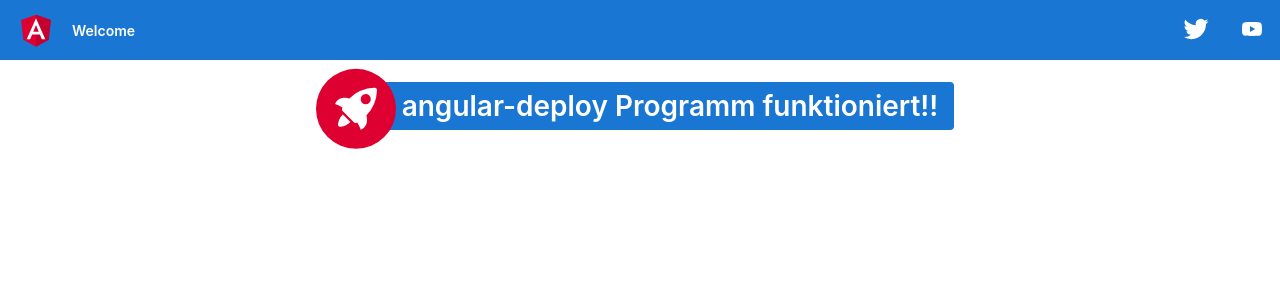
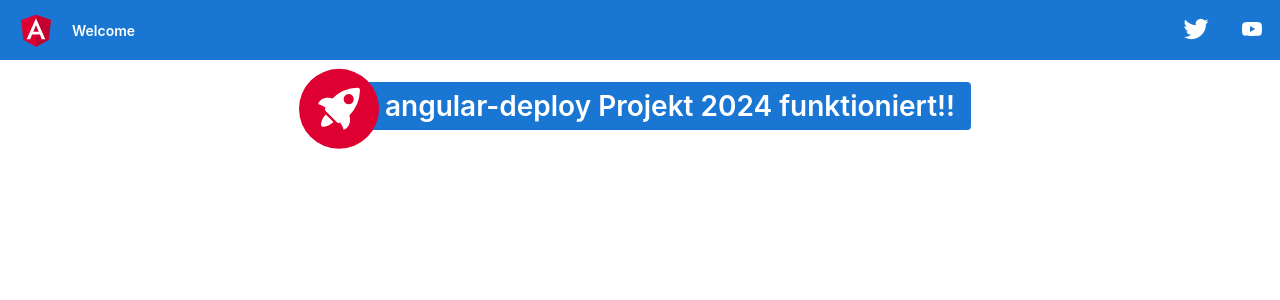
Before and after one commit to Lernstudio-Lpz-Projekt-Git/angular-deploy, an Angular app: page / in a window 1280 px wide. Shown: the top 300 px of the page. Built offline with nearby package versions, Linux system fonts and the light colour scheme.

Commit message:
Changes app comp

```diff
--- a/src/app/app.component.html
+++ b/src/app/app.component.html
@@ -402,7 +402,7 @@
       </g>
     </svg>
 
-    <span style="font-size: 28px;">{{ title }} Programm funktioniert!!</span>
+    <span style="font-size: 28px;">{{ title }} Projekt 2024 funktioniert!!</span>
   </div>
 
 
```
